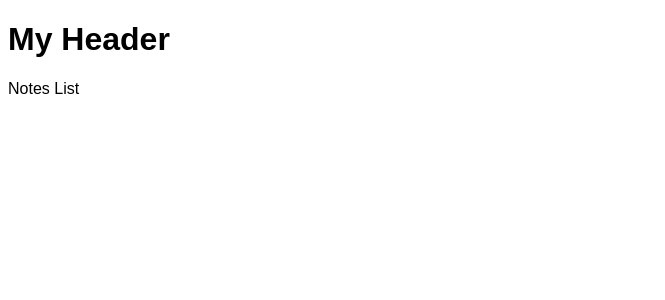
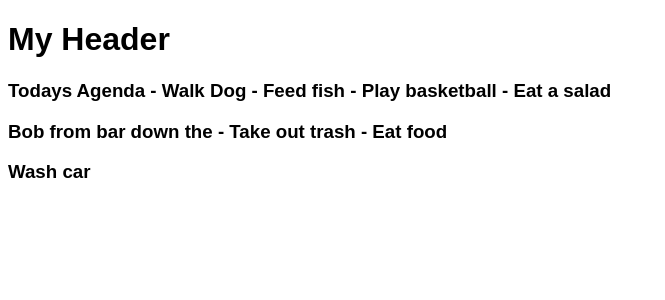
Before and after one commit to thearuniyer/notes-app, a React (Vite) app: page / in a window 1280 px wide. Shown: the top 300 px of the page, without its empty margins (0-665 px from the left). Built offline with nearby package versions, Linux system fonts and the light colour scheme.

Commit message:
Added Data, Notes, Props

```diff
--- a/src/assets/data.js
+++ b/src/assets/data.js
@@ -2,20 +2,17 @@ let notes = [
     {
         "id": 1,
         "body": "Todays Agenda\n\n- Walk Dog\n- Feed fish\n- Play basketball\n- Eat a salad",
-        "updated": "2021-07-14T13:49:02.078653Z",
-        "created": "2021-07-13T21:54:16.235392Z"
+        "updated": "2021-07-14T13:49:02.078653Z"
     },
     {
         "id": 2,
         "body": "Bob from bar down the \n\n- Take out trash\n- Eat food",
-        "updated": "2021-07-13T20:43:18.550058Z",
-        "created": "2021-07-13T00:17:13.289897Z"
+        "updated": "2021-07-13T20:43:18.550058Z"
     },
     {
         "id": 3,
         "body": "Wash car",
-        "updated": "2021-07-13T19:46:12.187306Z",
-        "created": "2021-07-13T00:16:22.399841Z"
+        "updated": "2021-07-13T19:46:12.187306Z"
     }
 ]
 
--- /dev/null
+++ b/src/components/ListItem.jsx
@@ -0,0 +1,12 @@
+import React from 'react'
+
+const ListItem = ({note}) => {
+    // console.log("PROPS:", props)
+  return (
+    <div>
+        <h3>{note.body}</h3>
+    </div>
+  )
+}
+
+export default ListItem
--- a/src/pages/NotesListPage.jsx
+++ b/src/pages/NotesListPage.jsx
@@ -1,8 +1,22 @@
-import React from 'react'
+import React from 'react';
+import notes from '../assets/data';
+import ListItem from '../components/ListItem';
 
 const NotesListPage = () => {
+  const notesList = notes.map((note, index) => {
+    return (
+      <ListItem
+        key={index}
+        note={note}
+      />
+    )
+  })
   return (
-    <div>Notes List</div>
+    <div>
+      <div className='notes-list'>
+        {notesList}
+      </div>
+    </div>
   )
 }
 
```
Also changed, not shown: src/pages/NotePage.jsx (added, +11 -0 lines).
